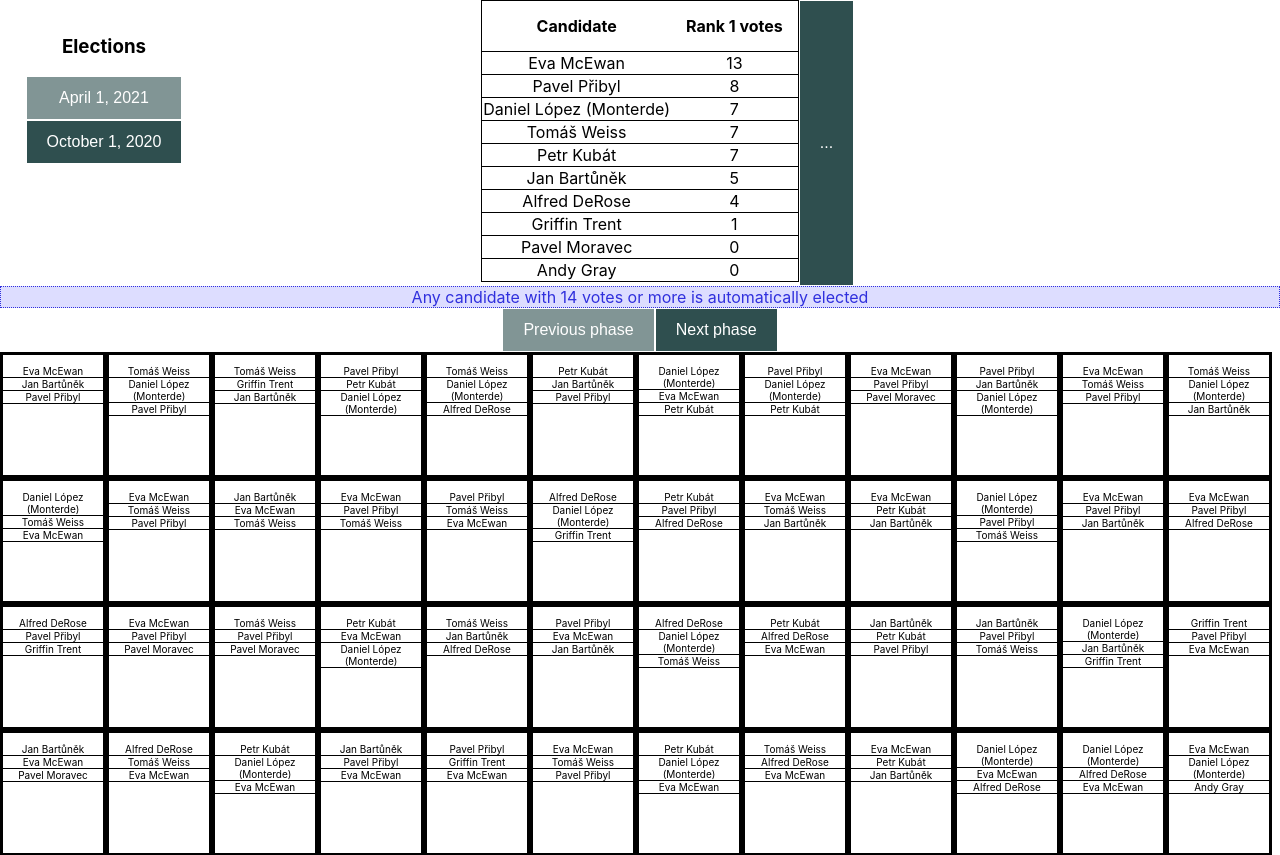
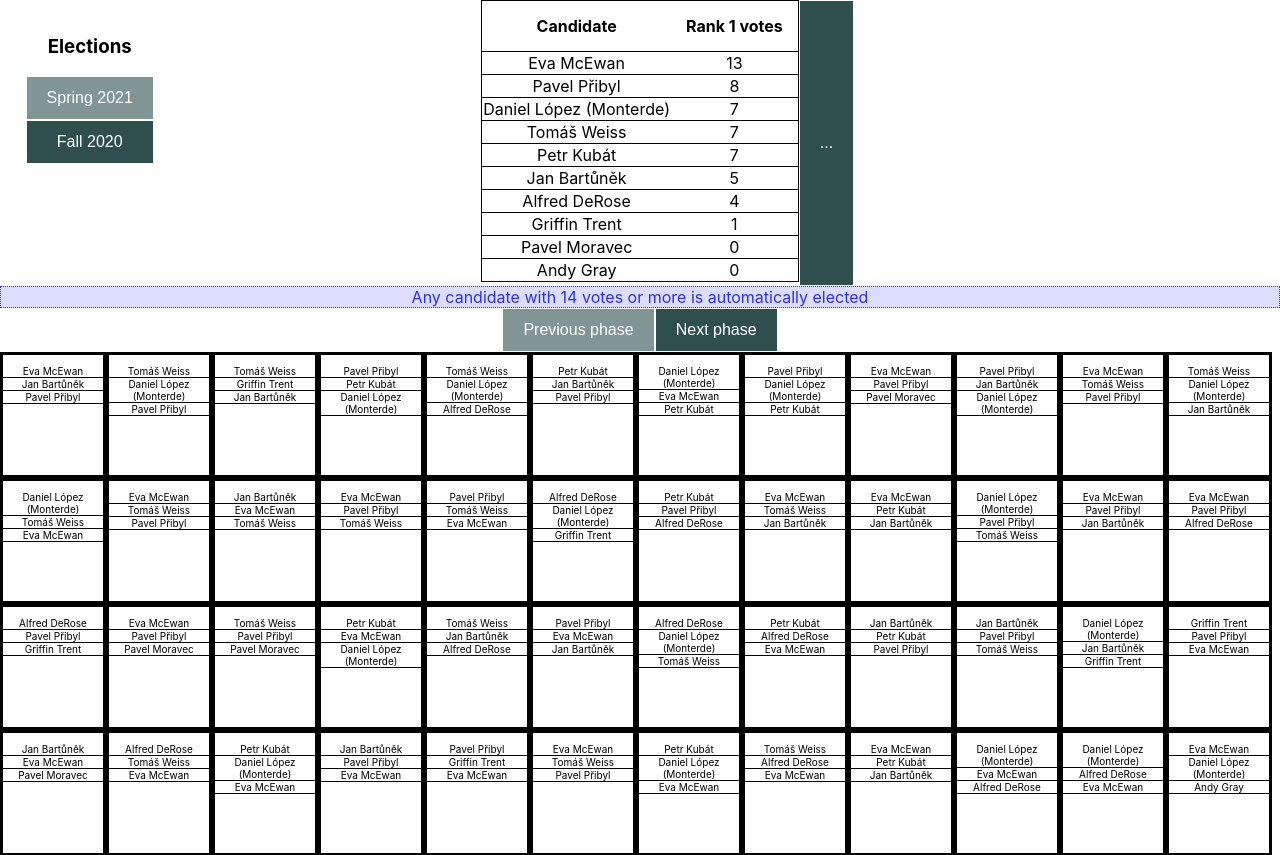
Before and after one commit to dlopezm/election-visualizer, a React (Create React App) app: page / in a window 1280 px wide. Shown: the top 855 px of the page. Built offline with nearby package versions, Linux system fonts and the light colour scheme.

Commit message:
Made the election title a string, removed luxon

```diff
--- a/package.json
+++ b/package.json
@@ -15,7 +15,6 @@
     "@types/react-dom": "^16.9.0",
     "gh-pages": "^3.1.0",
     "lodash.clonedeep": "^4.5.0",
-    "luxon": "^1.26.0",
     "papaparse": "^5.3.0",
     "react": "^16.13.1",
     "react-dom": "^16.13.1",
--- a/src/App.tsx
+++ b/src/App.tsx
@@ -16,7 +16,7 @@ function App(): ReactElement {
     const [activeElectionIndex, setActiveElectionIndex] = useState<number>(0);
     useEffect(() => {
         async function getData(): Promise<void> {
-            ELECTIONS.forEach(async ({ fileName, date }, index) => {
+            ELECTIONS.forEach(async ({ fileName, title }, index) => {
                 const response = await fetch(`${process.env.PUBLIC_URL}/data/${fileName}`);
                 const text = await response.text();
                 const parsed = csvParser.parse(text);
@@ -63,7 +63,7 @@ function App(): ReactElement {
                 );
                 const phases = calculateElection(candidates, ballots);
                 fullState.elections[index] = {
-                    date,
+                    title,
                     phases,
                 };
                 setFullState({ elections: fullState.elections });
--- a/src/components/ElectionSelector.tsx
+++ b/src/components/ElectionSelector.tsx
@@ -1,5 +1,4 @@
 import React, { ReactElement } from 'react';
-import { DateTime } from 'luxon';
 import { Election as ElectionType } from './../state/Election';
 
 interface Props {
@@ -20,7 +19,7 @@ export function ElectionSelector(props: Props): ReactElement {
                     onClick={(): void => props.setActiveIndex(index)}
                     disabled={index === props.activeIndex}
                 >
-                    {DateTime.fromJSDate(election.date).toLocaleString(DateTime.DATE_FULL)}
+                    {election.title}
                 </button>
             ))}
         </div>
--- a/src/constants.ts
+++ b/src/constants.ts
@@ -5,10 +5,10 @@ export const QUOTA_RATIO = 0.25; // what ratio of the total votes a candidate ne
 export const ELECTIONS = [
     {
         fileName: 'Spring_2021.csv',
-        date: new Date('2021-04-01'),
+        title: 'Spring 2021',
     },
     {
         fileName: 'Inaugural_Ballot.csv',
-        date: new Date('2020-10-01'),
+        title: 'Fall 2020',
     },
 ];
--- a/src/state/Election.ts
+++ b/src/state/Election.ts
@@ -9,5 +9,5 @@ export interface Phase {
 
 export interface Election {
     phases: Phase[];
-    date: Date;
+    title: string;
 }
```
Also changed, not shown: 1 other file (tests, documents, lock files or other folders).
